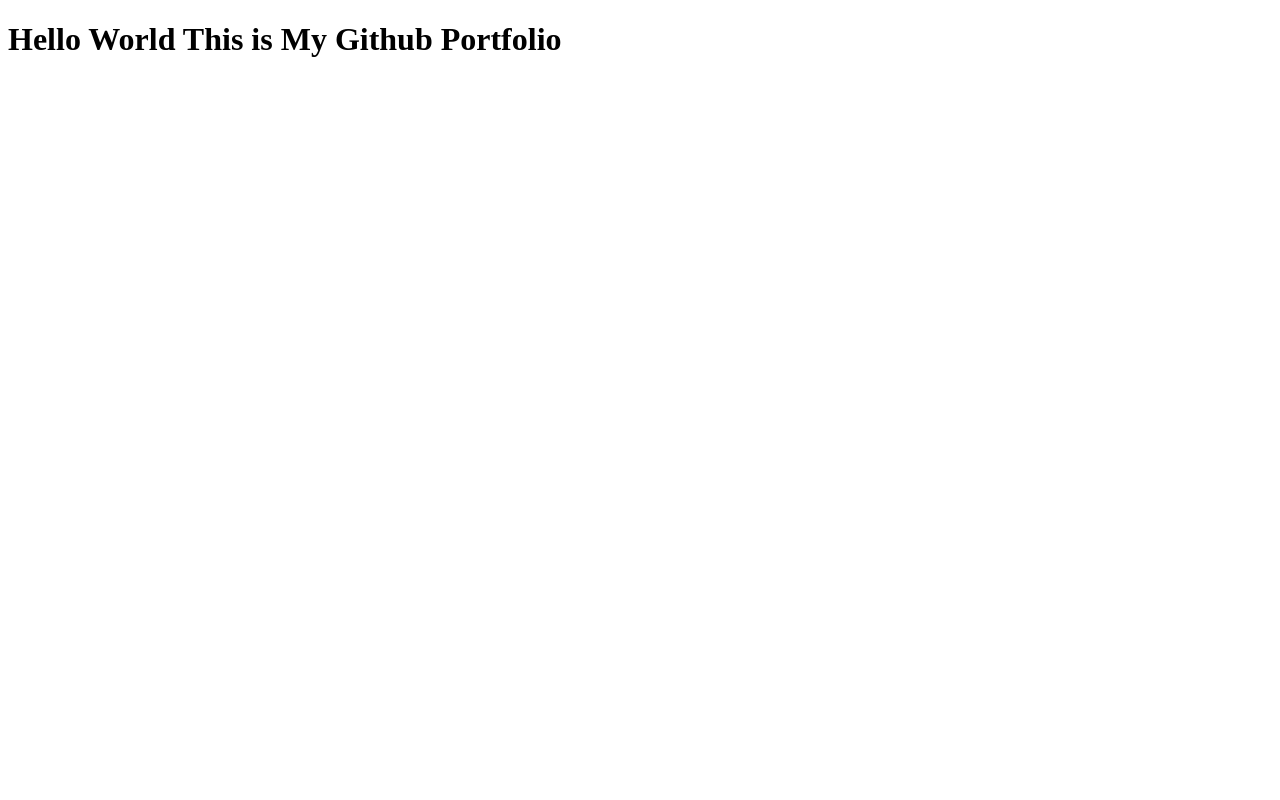
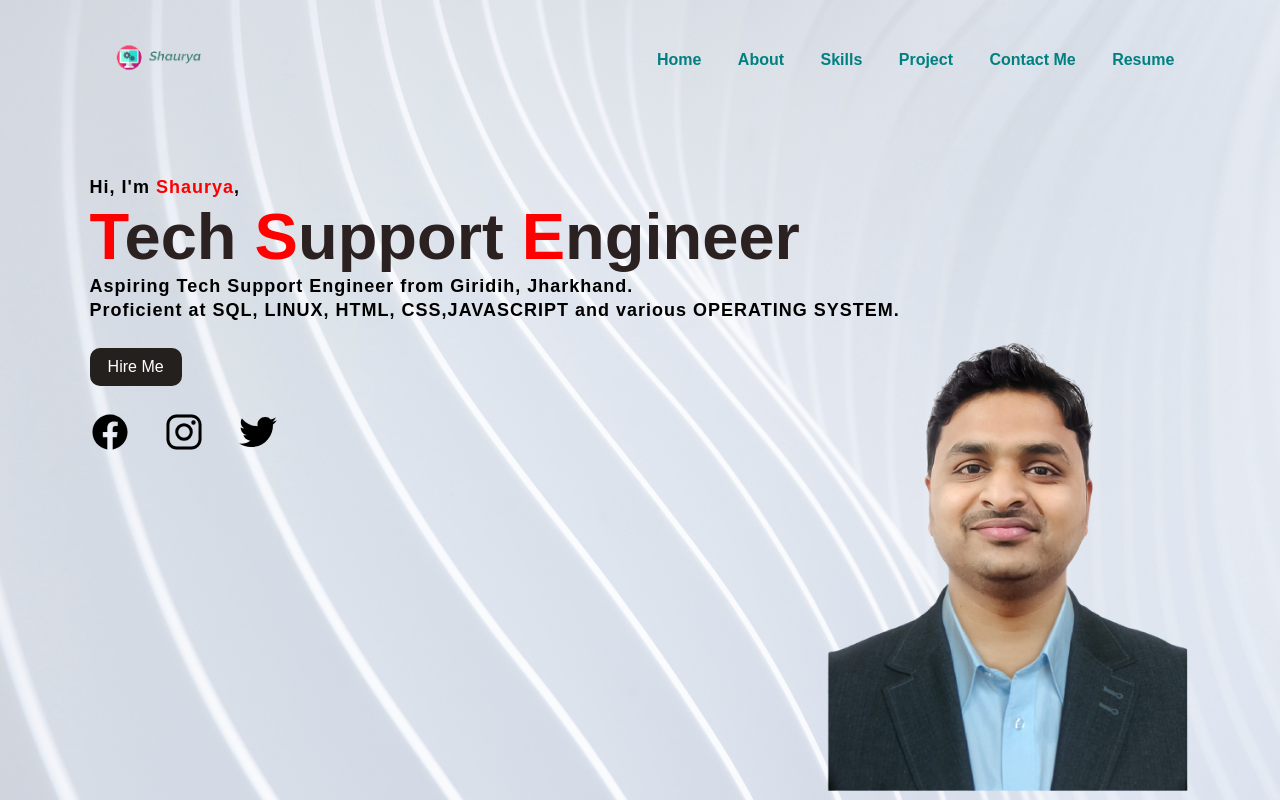
Before and after one commit to Shaurya611/Shaurya611.github.io, a plain HTML site: page index.html in a window 1280 px wide. Drawn offline with nearby package versions, Linux system fonts and the light colour scheme.

Commit message:
further work

```diff
--- a/index.html
+++ b/index.html
@@ -1,12 +1,57 @@
 <!DOCTYPE html>
 <html lang="en">
+
 <head>
     <meta charset="UTF-8">
     <meta http-equiv="X-UA-Compatible" content="IE=edge">
     <meta name="viewport" content="width=device-width, initial-scale=1.0">
     <title>Document</title>
+    <link rel="stylesheet" href="./style/style.css">
 </head>
+
 <body>
-    <h1>Hello World This is My Github Portfolio</h1>
+    <!-- <h1>Hello World This is My Github Portfolio</h1>
+    <nav class="Navbar_div">
+        <div><a href="">Home</a> </div>
+        <div><a href="">About Me</a></div>
+        <div><a href="">Skills</a></div>
+        <div><a href="">Project</a></div>
+        <div><a href="">Contact Me</a></div>
+        <div><a href="">Resume</a></div>
+    </nav> -->
+    <div class="main">
+        <div class="Navbar_div">
+            <div class="logo"></div>
+
+            <ul>
+                <li><a href="#">Home</a></li>
+                <li><a href="#">About</a></li>
+                <li><a href="#">Skills</a></li>
+                <li><a href="#">Project</a></li>
+                <li><a href="#">Contact Me</a></li>
+                <li><a href="#">Resume</a></li>
+            </ul>
+        </div>
+        <div class="info">
+            <h3>Hi, I'm<span> Shaurya</span>,</h3>
+            <h1><span>T</span>ech <span>S</span>upport <span>E</span>ngineer</h1>
+            <h3>Aspiring Tech Support Engineer from Giridih, Jharkhand. <br>Proficient at SQL, LINUX, HTML,
+                CSS,JAVASCRIPT and various OPERATING SYSTEM. </h3>
+            <a href="#">Hire Me</a>
+        </div>
+        <div class="image">
+            <img src="./pics/my_new_image.png" alt="xyz" class="me">
+        </div>
+        <div class="icons">
+            <a href="#"><ion-icon name="logo-facebook"></ion-icon></a>
+            <a href="#"><ion-icon name="logo-instagram"></ion-icon></a>
+            <a href="#"><ion-icon name="logo-twitter"></ion-icon></a>
+        </div>
+    </div>
+
+
+
 </body>
+<script src="https://unpkg.com/ionicons@5.4.0/dist/ionicons.js"></script>
+
 </html>
--- /dev/null
+++ b/style/style.css
@@ -0,0 +1,145 @@
+*{
+    margin: 0;
+    padding: 0;
+}
+/* nav{
+     position: fixed;
+    width: 100%;
+    z-index: 2;
+  } */
+/* .Navbar_div {
+    display: flex;
+    justify-content: space-evenly;
+    gap: 1rem;
+    padding-top: 2rem;
+    padding-bottom: 2rem;
+    border: 1px solid red;
+    box-shadow: rgba(0, 0, 0, 0.35) 0px 5px 15px;
+} */
+/* .Navbar_div > div a{
+    color: black;
+    text-decoration: none;
+}
+
+.Navbar_div > div:hover{
+    border-bottom: 2px solid rgb(29, 15, 15);
+    transform: translateY(-4px) ;
+} */
+.main{
+    width: 100%;
+    background: url(/pics/bg.jpg);
+    background-position: center;
+    background-size: cover;
+    height: 100vh;
+    position: relative;
+    font-family: sans-serif;
+
+}
+.logo{
+    margin-top: -50px;
+    margin-bottom: -67px;
+    background-image: url("/pics/newlogo.png");
+    width: 150px;
+    background-size: cover;
+    height: 185px;
+}
+.Navbar_div{
+    width: 86%;
+    display: flex;
+    margin: auto;
+    padding: 15px 0;
+    align-items: center;
+    justify-content: space-between;
+    /* border: 2px solid red; */
+}
+/* .Navbar_div .logo{
+    width: 100px;
+    cursor: pointer;
+    margin-top: -3%;
+    margin-bottom:-2%;
+} */
+ul{
+    margin-top: 2%;
+}
+ul li{
+    list-style: none;
+    display: inline;
+    padding: 10px 16px;
+}
+ul li a{
+    font-size: 16px;
+    font-weight: bold;
+    text-decoration: none;
+    color: teal;
+    margin-top: -3%;
+    transition: .4s ease;
+}
+
+ul li a:hover{
+    color: rgb(230,104,59);
+}
+.info{
+    margin-left: 7%;
+    margin-top: 6%;
+}
+.info h1{
+    font-size: 65px;
+    color: rgb(43, 33, 33);
+}
+.info h3{
+    font-size: 18px;
+    letter-spacing: 1px;
+    line-height: 24px;
+}
+.info span{
+    color: red;
+}
+.info a{
+    text-decoration: none;
+    color: #fff;
+    background: rgb(36,32,30);
+    margin: 26px 0;
+    padding: 10px 18px;
+    border-radius: 10px;
+    display: inline-block;
+    transition: 0.4s ease;
+}
+.info a:hover{
+    background: rgb(59,174,209);
+    color: black;
+}
+.image {
+    width: 30%;
+    height: 60%;
+    position: absolute;
+    right: 100px;
+    bottom: 0;
+}
+.image img{
+    position: absolute;
+    height: 100%;
+    left: 60%;
+    transform: translate(-55%);
+    bottom:0;
+    transition: left 2s ease;
+
+}
+.image:hover .me{
+    left :70%
+}
+.icons a{
+text-decoration: none;
+color: #000;
+
+
+}
+.icons ion-icon{
+    margin-left: 7%;
+    margin-right: -60px;
+    font-size: 40px;
+    color: #000;
+    transition: .4s ease;
+}
+.icons ion-icon:hover{
+    color: rgb(59,174,209);
+}
```
Also changed, not shown: pics/bg.jpg (added), pics/myImage.jpeg (added), pics/my_new_image.png (added), pics/newlogo.png (added), script/index.js (added).
